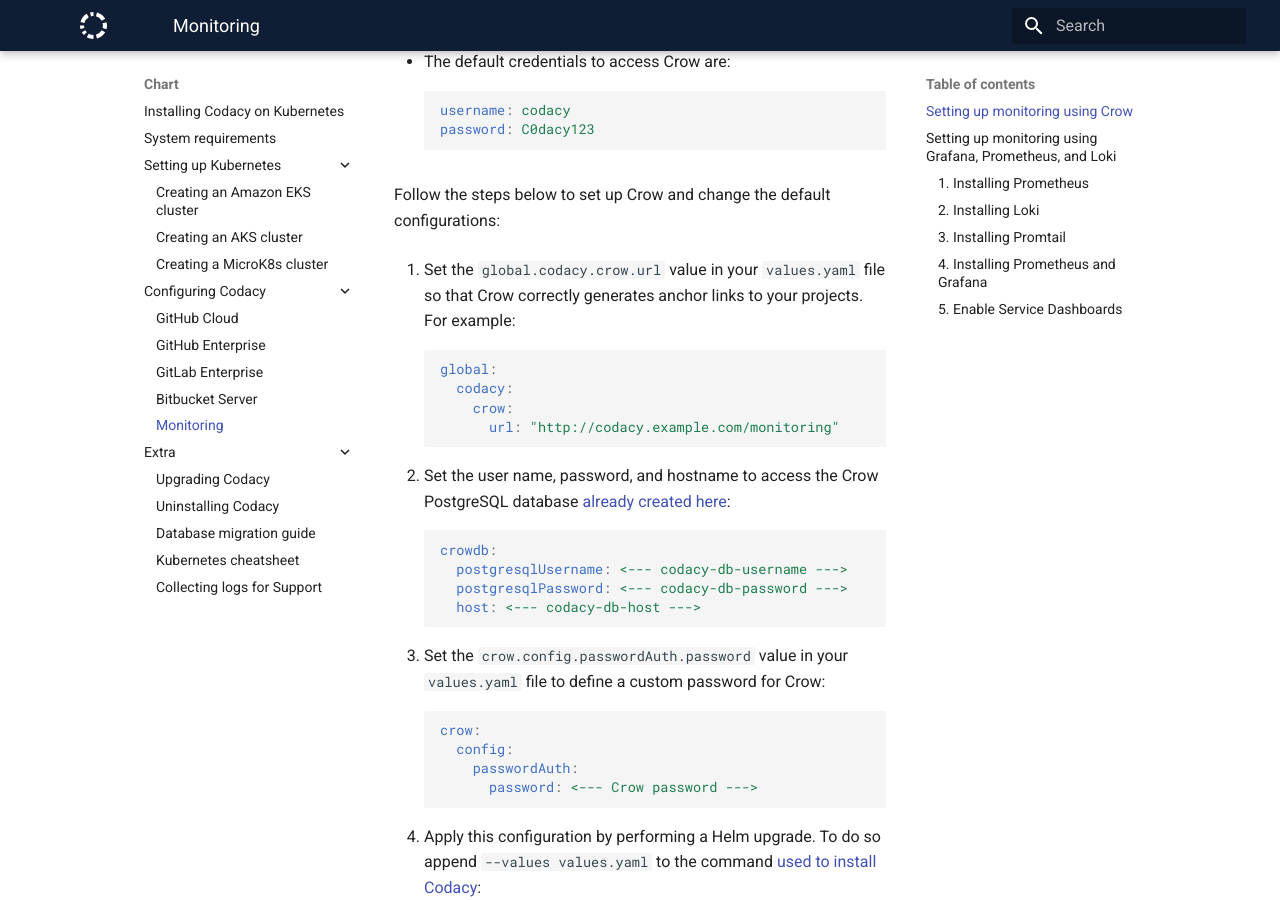
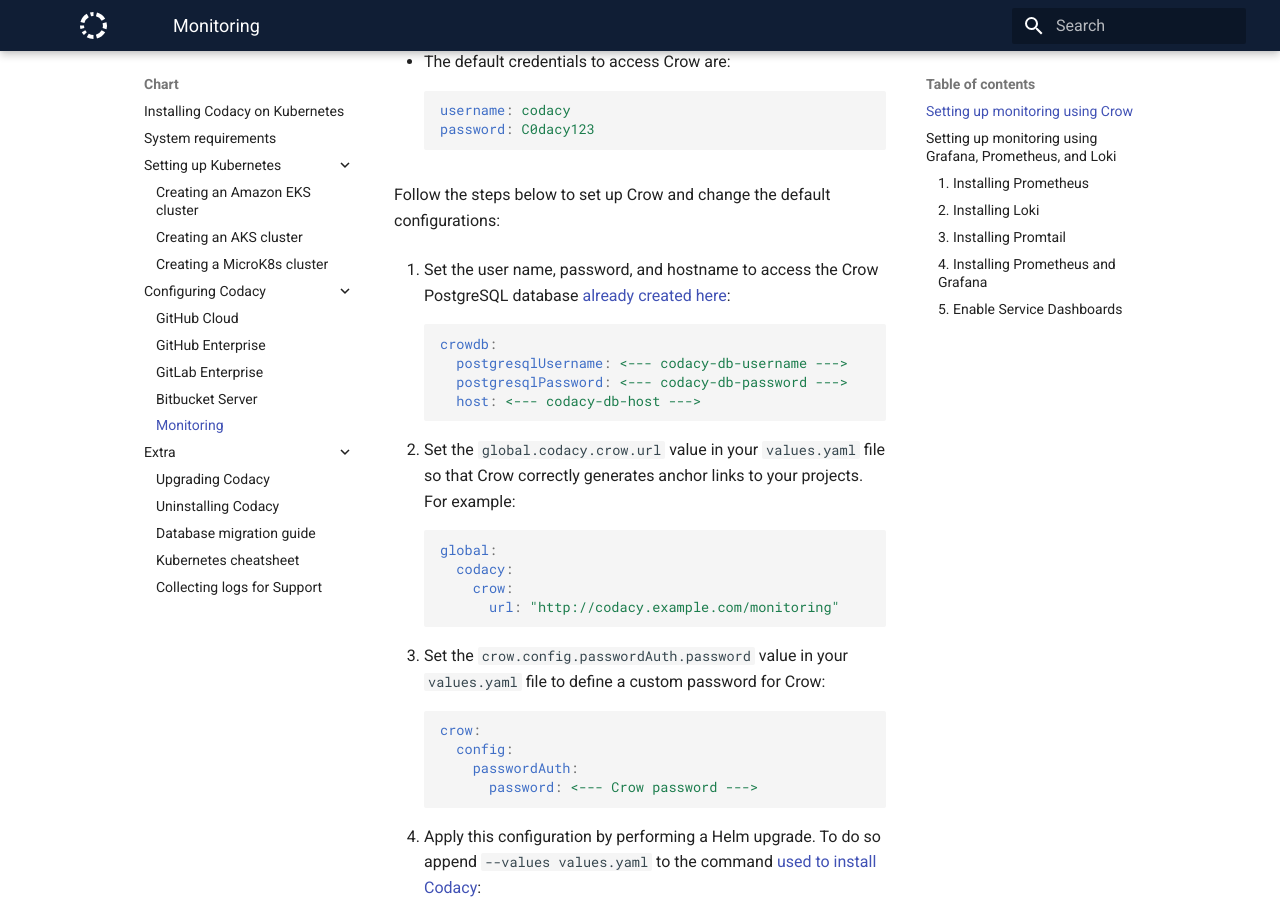
Before and after one commit to codacy/chart, an MkDocs documentation site: the page built from docs/configuration/monitoring.md, in a window 1280 px wide and 900 px high, scrolled down 637 px. Built offline with MkDocs 1.6.1 and Material for MkDocs 9.7.7, drawn with Linux system fonts in a browser that asks for light colours.

Commit message:
Reorder Crow configuration steps

````diff
--- a/docs/configuration/monitoring.md
+++ b/docs/configuration/monitoring.md
@@ -23,22 +23,22 @@
 
 Follow the steps below to set up Crow and change the default configurations:
 
-1.  Set the `global.codacy.crow.url` value in your `values.yaml` file so that Crow correctly generates anchor links to your projects. For example:
+1.  Set the user name, password, and hostname to access the Crow PostgreSQL database [already created here](../requirements.md#preparing-postgresql-for-codacy):
+
+    ```yaml
+    crowdb:
+      postgresqlUsername: <--- codacy-db-username --->
+      postgresqlPassword: <--- codacy-db-password --->
+      host: <--- codacy-db-host --->
+    ```
+
+2.  Set the `global.codacy.crow.url` value in your `values.yaml` file so that Crow correctly generates anchor links to your projects. For example:
 
     ```yaml
     global:
       codacy:
         crow:
           url: "http://codacy.example.com/monitoring"
-    ```
-
-2.  Set the user name, password, and hostname to access the Crow PostgreSQL database [already created here](../requirements.md#preparing-postgresql-for-codacy):
-
-    ```yaml
-    crowdb:
-      postgresqlUsername: <--- codacy-db-username --->
-      postgresqlPassword: <--- codacy-db-password --->
-      host: <--- codacy-db-host --->
     ```
 
 3.  Set the `crow.config.passwordAuth.password` value in your `values.yaml` file to define a custom password for Crow:
````
